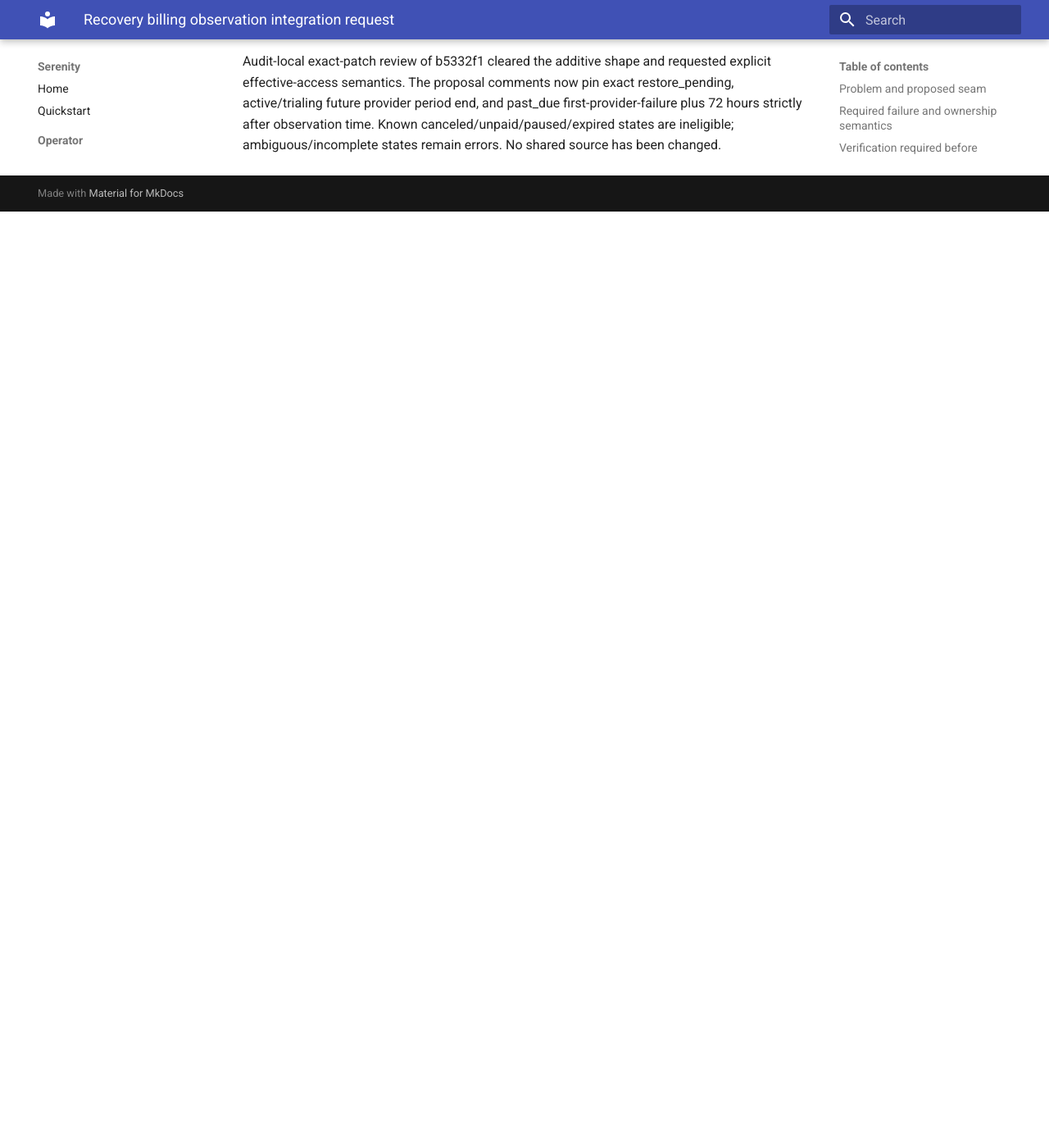
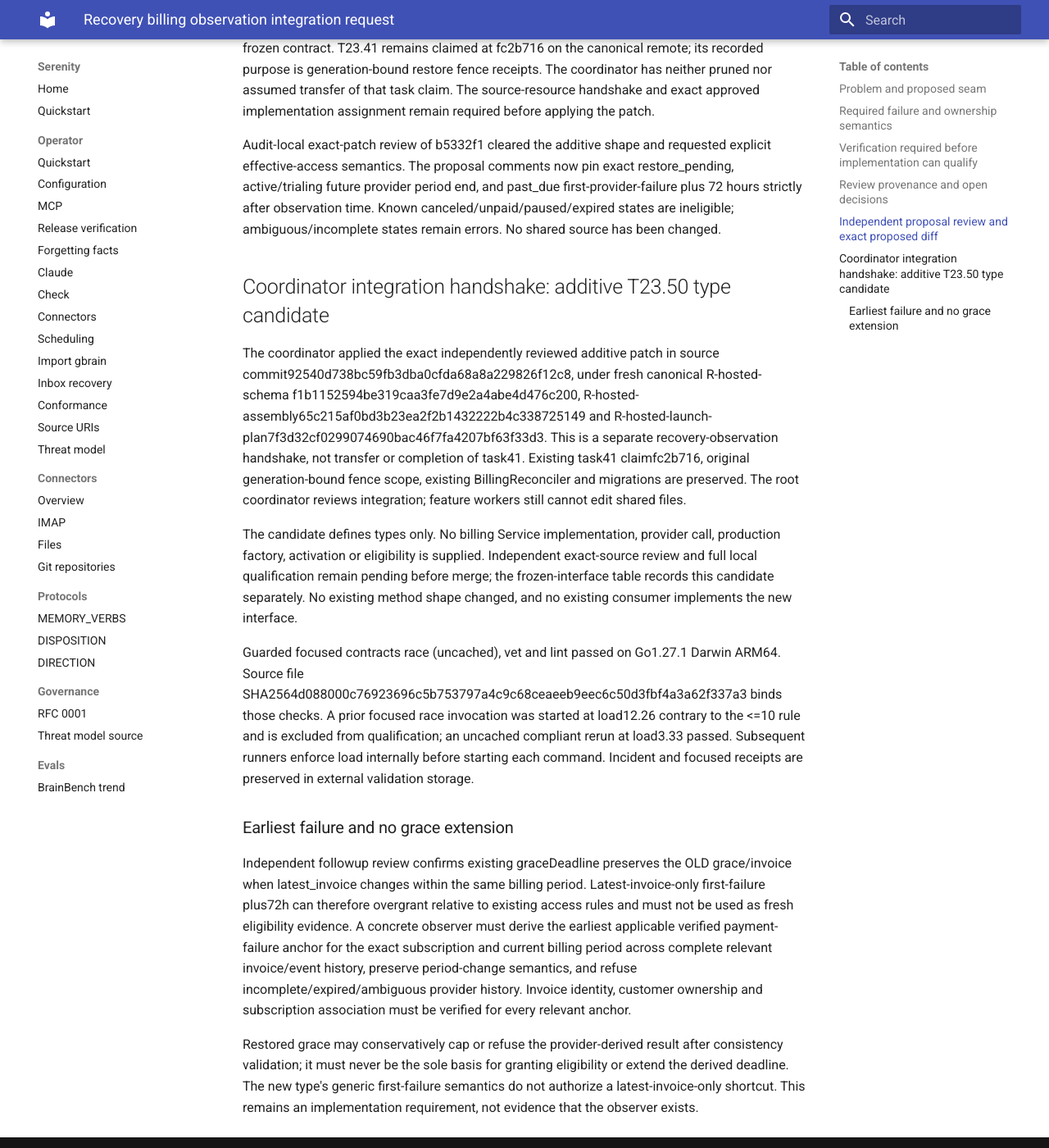
Before and after one commit to sirerun/serenity, an MkDocs documentation site: the page built from docs/launch/evidence/T23.50/integration-request-billing-observer.md, in a window 1280 px wide and 1400 px high, scrolled down 2908 px. Shown: the whole window at 82% size. Built offline with MkDocs 1.6.1 and Material for MkDocs 9.7.7, drawn with Linux system fonts in a browser that asks for light colours; before the commit the page ends 3166 px from its top, so only the background shows below that; some of the changed text lies outside the part shown.

Commit message:
docs: record additive recovery observer handshake and grace boundary

```diff
--- a/docs/launch/evidence/T23.50/integration-request-billing-observer.md
+++ b/docs/launch/evidence/T23.50/integration-request-billing-observer.md
@@ -1,6 +1,6 @@
 # Recovery billing observation integration request
 
-Status: design proposal only. Main baseline `6e829e0d2eb2eece398cf572e63f4b574a8e8e28`. This request follows the file-change handshake in `docs/launch/hosted-completion/interfaces.md`; it does not authorize a worker to modify shared contracts.
+Status: additive type candidate applied in the coordinator integration branch; source review/full qualification and concrete implementation remain pending. Main baseline `6e829e0d2eb2eece398cf572e63f4b574a8e8e28`. This request follows the file-change handshake in `docs/launch/hosted-completion/interfaces.md`; it does not authorize a worker to modify shared contracts.
 
 ## Problem and proposed seam
 
@@ -31,7 +31,7 @@ Context is first and cancellation is checked before I/O. Acquire the existing pe
 
 Perform only bounded provider GET requests through existing controlled provider transport. Subscription listing must prove ownership, supported shape, known configured price, supported status, and a complete bounded result; unknown price/state, duplicate nonterminal subscriptions, malformed response, timeout or pagination uncertainty fail closed. `listSubscriptions` is reusable as a read-only base validator, but its checks alone are insufficient.
 
-Do not reuse `reconcileOldCheckoutAttempt` or `failureEvidence`: the former may expire a provider checkout and delete/write rows, and the latter may trust restored SQL evidence or insert/upsert `billing_failures`. For `past_due`, a separately factored pure provider evidence derivation must fetch and verify the current exact invoice, customer/subscription identity and bounded failure-event history, derive the first failure and its 72-hour grace without persistence, and refuse history outside the provider retention boundary. Restored grace alone is not fresh provider evidence. Validate timestamps, event identity and pagination progress. Never extend grace using local delivery time or an unverified restored row.
+Do not reuse `reconcileOldCheckoutAttempt` or `failureEvidence`: the former may expire a provider checkout and delete/write rows, and the latter may trust restored SQL evidence or insert/upsert `billing_failures`. For `past_due`, a separately factored pure provider evidence derivation must verify complete applicable invoice/failure-event history for the exact customer/subscription/current billing period, derive the earliest applicable first failure and its 72-hour grace without persistence or same-period extension, and refuse history outside the provider retention boundary. Restored grace alone is not fresh provider evidence. Validate timestamps, event identity and pagination progress. Never extend grace using local delivery time or an unverified restored row.
 
 Active/trialing access uses the existing pure eligibility rule with valid current-window timestamps and known plan. Canceled/incomplete-expired or no current subscription can produce an explicit non-entitled Free observation only after a verified bound-customer provider result and clean checkout state. Ambiguous or incomplete data must not become successful Free observation.
 
@@ -47,7 +47,7 @@ Regression guards must fail at runtime when ownership, final reread, checkout re
 
 ## Review provenance and open decisions
 
-Audit-local read-only checkpoint identified the mutation hazards and process-local lock limitation; coordinator independently checked `reconcile.go`, `billing.go` and `webhook.go`. This proposal is not yet an approved/frozen contract or implementation assignment. A concrete diff and integrator review remain to be prepared. The snapshot inspector is independently assigned under contract `69a0ca4` and does not consume this proposed seam.
+Audit-local read-only checkpoint identified the mutation hazards and process-local lock limitation; coordinator independently checked `reconcile.go`, `billing.go` and `webhook.go`. The additive type candidate is recorded below; this request is not a concrete billing implementation assignment or acceptance receipt. A concrete diff and integrator review remain to be prepared. The snapshot inspector is independently assigned under contract `69a0ca4` and does not consume this proposed seam.
 
 Provider enrollment, production factory wiring, live qualification, physical storage ceilings, complete deletion history, old-writer stop/revocation, durable generation adoption and activation gates remain open.
 
@@ -58,3 +58,17 @@ Audit-local independently reviewed the proposal and requires an observer-specifi
 The accompanying patch is a concrete shared-interface proposal only, not applied source or a frozen contract. T23.41 remains claimed at fc2b716 on the canonical remote; its recorded purpose is generation-bound restore fence receipts. The coordinator has neither pruned nor assumed transfer of that task claim. The source-resource handshake and exact approved implementation assignment remain required before applying the patch.
 
 Audit-local exact-patch review of b5332f1 cleared the additive shape and requested explicit effective-access semantics. The proposal comments now pin exact restore_pending, active/trialing future provider period end, and past_due first-provider-failure plus 72 hours strictly after observation time. Known canceled/unpaid/paused/expired states are ineligible; ambiguous/incomplete states remain errors. No shared source has been changed.
+
+## Coordinator integration handshake: additive T23.50 type candidate
+
+The coordinator applied the exact independently reviewed additive patch in source commit92540d738bc59fb3dba0cfda68a8a229826f12c8, under fresh canonical R-hosted-schema f1b1152594be319caa3fe7d9e2a4abe4d476c200, R-hosted-assembly65c215af0bd3b23ea2f2b1432222b4c338725149 and R-hosted-launch-plan7f3d32cf0299074690bac46f7fa4207bf63f33d3. This is a separate recovery-observation handshake, not transfer or completion of task41. Existing task41 claimfc2b716, original generation-bound fence scope, existing BillingReconciler and migrations are preserved. The root coordinator reviews integration; feature workers still cannot edit shared files.
+
+The candidate defines types only. No billing Service implementation, provider call, production factory, activation or eligibility is supplied. Independent exact-source review and full local qualification remain pending before merge; the frozen-interface table records this candidate separately. No existing method shape changed, and no existing consumer implements the new interface.
+
+Guarded focused contracts race (uncached), vet and lint passed on Go1.27.1 Darwin ARM64. Source file SHA2564d088000c76923696c5b753797a4c9c68ceaeeb9eec6c50d3fbf4a3a62f337a3 binds those checks. A prior focused race invocation was started at load12.26 contrary to the <=10 rule and is excluded from qualification; an uncached compliant rerun at load3.33 passed. Subsequent runners enforce load internally before starting each command. Incident and focused receipts are preserved in external validation storage.
+
+### Earliest failure and no grace extension
+
+Independent followup review confirms existing graceDeadline preserves the OLD grace/invoice when latest_invoice changes within the same billing period. Latest-invoice-only first-failure plus72h can therefore overgrant relative to existing access rules and must not be used as fresh eligibility evidence. A concrete observer must derive the earliest applicable verified payment-failure anchor for the exact subscription and current billing period across complete relevant invoice/event history, preserve period-change semantics, and refuse incomplete/expired/ambiguous provider history. Invoice identity, customer ownership and subscription association must be verified for every relevant anchor.
+
+Restored grace may conservatively cap or refuse the provider-derived result after consistency validation; it must never be the sole basis for granting eligibility or extend the derived deadline. The new type's generic first-failure semantics do not authorize a latest-invoice-only shortcut. This remains an implementation requirement, not evidence that the observer exists.
```
Also changed, not shown: docs/launch/hosted-completion/interfaces.md (+1 -0 lines).
